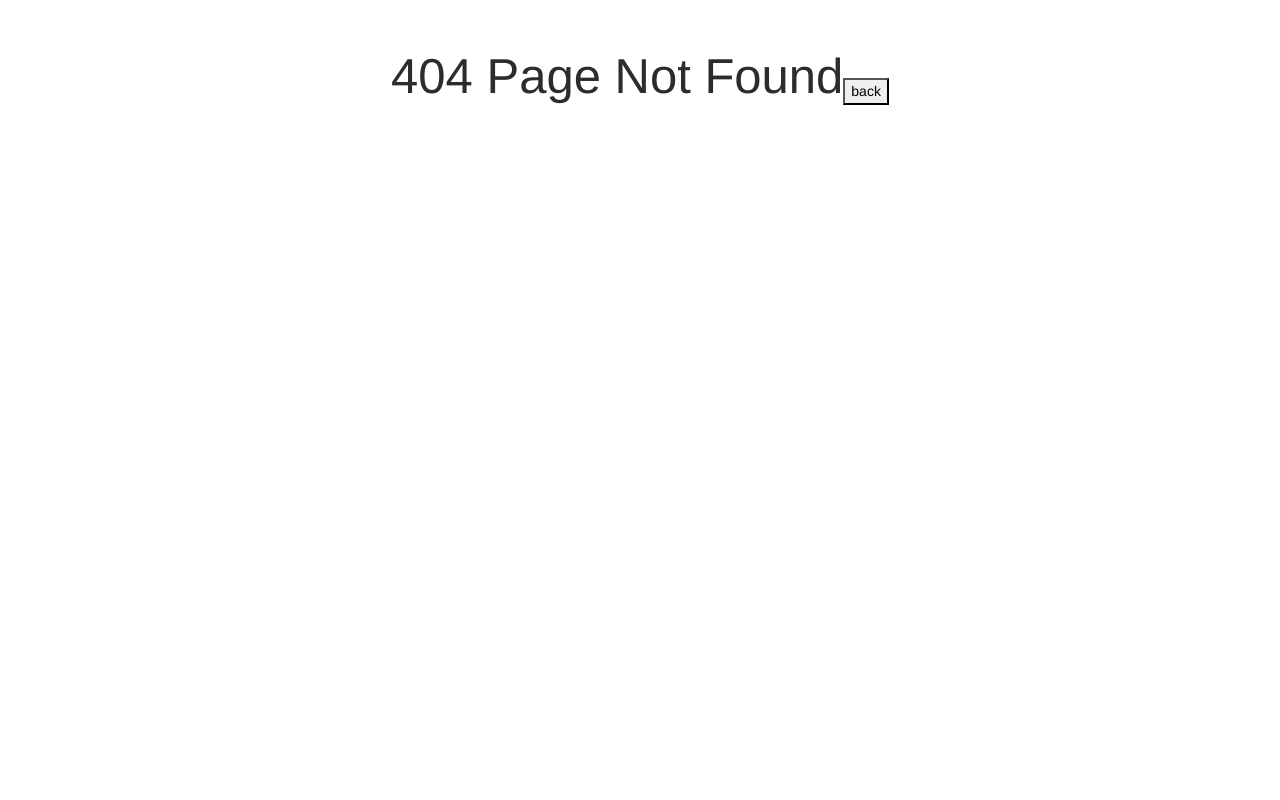
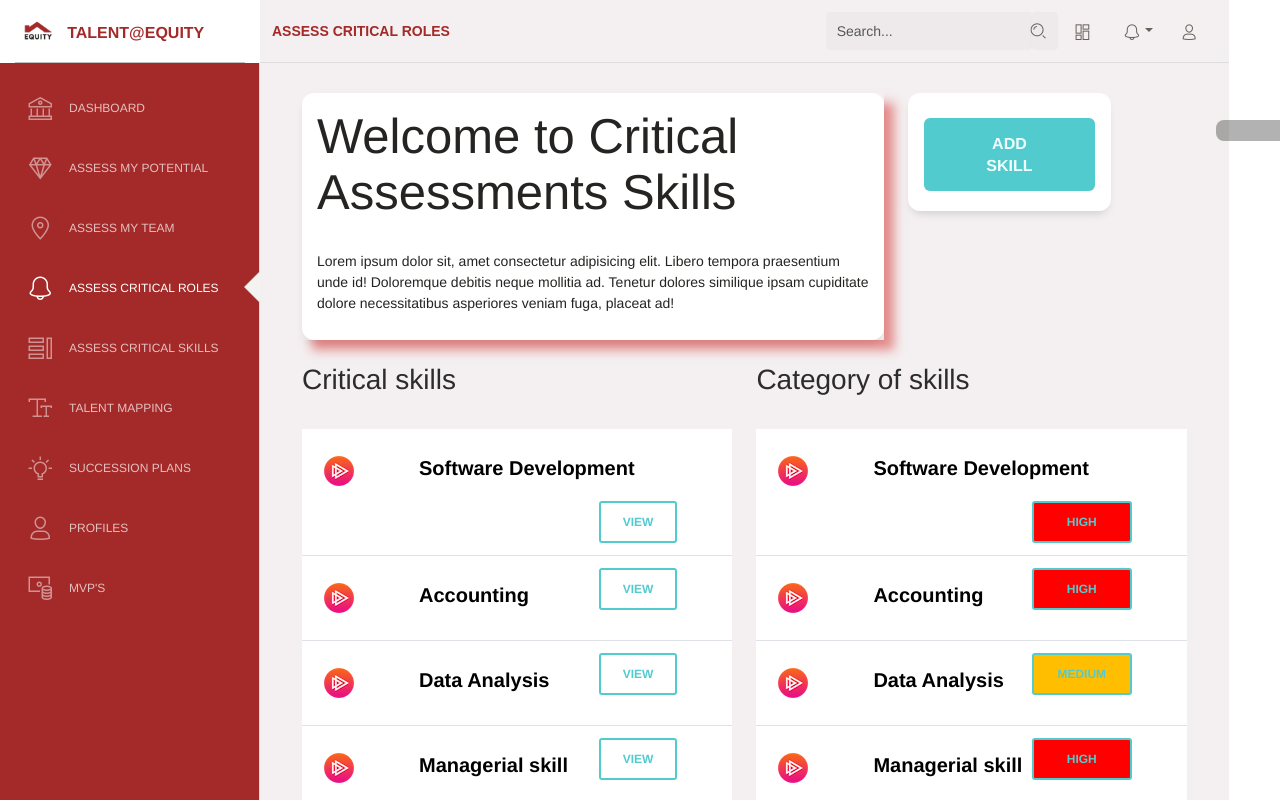
Before and after one commit to muhiasamuel/TMIS, an Angular app: page /skills-view in a window 1280 px wide. Before the commit this address had no page. Shown: the top 800 px of the page. Built offline with nearby package versions, Linux system fonts and the light colour scheme.

Commit message:
critical skills

```diff
--- a/src/app/app-routing.module.ts
+++ b/src/app/app-routing.module.ts
@@ -18,6 +18,7 @@ import { ErrorPageComponent } from './pages/error-page/error-page.component';
 import { UserAssessmentComponent } from './pages/user-assessment/user-assessment.component';
 import { AddPotentialDescriptorComponent } from './pages/add-potential-descriptor/add-potential-descriptor.component';
 import { AddAssessmentQuestionsComponent } from './pages/add-assessment-questions/add-assessment-questions.component';
+import { SkillsViewComponent } from './pages/skills-view/skills-view.component';
 
 
 const routes: Routes = [
@@ -44,6 +45,7 @@ const routes: Routes = [
       { path: 'mvps',      component: MvpsComponent },
       { path: 'user-assessment', component:UserAssessmentComponent},
       { path: 'add-attributes',      component: AddAssessmentQuestionsComponent },
+      { path: 'skills-view',      component: SkillsViewComponent},
   ]},
   {
     path: '**',
--- a/src/app/app.module.ts
+++ b/src/app/app.module.ts
@@ -51,6 +51,7 @@ import { AsyncPipe } from '@angular/common';
 import {provideNativeDateAdapter} from '@angular/material/core';
 import { ViewDialogComponent } from './pages/asess-my-team/components/view-dialog/view-dialog.component';
 import { MatTooltipModule } from '@angular/material/tooltip';
+import { SkillsViewComponent } from './pages/skills-view/skills-view.component';
 
 @NgModule({
   declarations: [
@@ -75,7 +76,8 @@ import { MatTooltipModule } from '@angular/material/tooltip';
     ErrorPageComponent,
     UserAssessmentComponent,
     AddAssessmentQuestionsComponent,
-    AddPotentialDescriptorComponent
+    AddPotentialDescriptorComponent,
+    SkillsViewComponent
 
   ],
   imports: [
--- /dev/null
+++ b/src/app/pages/skills-view/skills-view.component.html
@@ -0,0 +1,55 @@
+<div class="container">
+    <div class="row">
+      <div class="col-md-8">
+        <div class="card">
+            <div class="card-body skill-card">
+              <h1>Welcome to Critical Assessments Skills</h1>
+              <p>Lorem ipsum dolor sit, amet consectetur adipisicing elit. Libero tempora praesentium unde id! Doloremque debitis neque mollitia ad. Tenetur dolores similique ipsam cupiditate dolore necessitatibus asperiores veniam fuga, placeat ad!</p>
+            </div>
+          </div>
+      </div>
+      <div class="col-md-3">
+        <div class="card">
+            <div class="card-body text-center btn1">
+                <button type="button" class="btn btn-lg btn-primary" routerLink="/critical-roles-assessment" >Add Skill</button>
+            </div>
+          </div>
+      </div>
+    </div>
+    <div class="row">
+            <div class="col-md-6">
+                <h3>Critical skills</h3>
+                <table class="table">
+                    <tbody>
+                      <tr *ngFor="let skill of skills">
+                        <td>
+                            <img [src]="skill.Image" alt="">
+                            <span style="font-size: 20px; font-weight: bold; margin-left: 50px;">{{skill.skillName}}</span>
+                            <button type="button" class="btn btn-outline-primary float-end me-5">view</button>
+                        </td>
+                      </tr>
+                    </tbody>
+                  </table>
+            </div>
+            <div class="col-md-6">
+                <h3>Category of skills</h3>
+                <table class="table">
+                    <tbody>
+                      <tr *ngFor="let skill of skills">
+                        <td >
+                            <img [src]="skill.Image" alt="">
+                            <span style="font-size: 20px; font-weight: bold; margin-left: 50px;">{{skill.skillName}}</span>
+                            <button type="button" class="btn btn-outline-primary float-end me-5" [ngStyle]="{background: skill.critical=== 'high' ? 'red':skill.critical === 'medium' ? 'rgba(255, 191, 0, 1)': 'green'}" style="width: 100px;">{{skill.critical}}</button>
+                        </td>
+                      </tr>
+
+                    </tbody>
+                  </table>
+            </div>
+
+
+
+
+          </div>
+
+</div>
--- /dev/null
+++ b/src/app/pages/skills-view/skills-view.component.scss
@@ -0,0 +1,12 @@
+.btn1 button {
+color: azure;
+}
+
+.skill-card{
+    box-shadow: 10px 10px 10px rgba(214, 41, 41, 0.5);
+
+}
+
+table tr td{
+    height: 70px;
+}
--- /dev/null
+++ b/src/app/pages/skills-view/skills-view.component.ts
@@ -0,0 +1,23 @@
+import { Component } from '@angular/core';
+
+@Component({
+  selector: 'app-skills-view',
+  templateUrl: './skills-view.component.html',
+  styleUrl: './skills-view.component.scss'
+})
+export class SkillsViewComponent {
+
+
+  skills:any[]=[
+    {id:101, skillName: 'Software Development' ,critical:'high', Image:"/assets/logo.png"},
+    {id:102, skillName: 'Accounting', critical:'high', Image:"/assets/logo.png"},
+    {id:103, skillName: 'Data Analysis', critical:'medium', Image:"/assets/logo.png"},
+    {id:104, skillName: 'Managerial skill', critical:'high', Image:"/assets/logo.png"},
+    {id:105, skillName: 'Human resource', critical:'low', Image:"/assets/logo.png"},
+    {id:106, skillName: 'Customer services', critical:'low', Image:"/assets/logo.png"},
+    {id:107, skillName: 'Communication', critical:'high', Image:"/assets/logo.png"},
+    {id:108, skillName: 'Marketing', critical:'medium', Image:"/assets/logo.png"},
+    {id:109, skillName: 'Reading', critical:'low', Image:"/assets/logo.png"},
+  ]
+
+}
--- a/src/app/sidebar/sidebar/sidebar.component.ts
+++ b/src/app/sidebar/sidebar/sidebar.component.ts
@@ -12,7 +12,7 @@ export const ROUTES: RouteInfo[] = [
     { path: '/dashboard',     title: 'Dashboard',         icon:'nc-bank',       class: 'text-dark' },
     { path: '/assess-my-potential',         title: 'assess my Potential',             icon:'nc-diamond',    class: 'text-dark' },
     { path: '/assess-my-team',          title: 'Assess My Team',              icon:'nc-pin-3',      class: '' },
-    { path: '/critical-roles-assessment', title: 'Assess Critical Roles',     icon:'nc-bell-55',    class: '' },
+    { path: '/skills-view', title: 'Assess Critical Roles',     icon:'nc-bell-55',    class: '' },
     { path: '/critical-skills-assessment',         title: 'Assess Critical Skills',        icon:'nc-tile-56',    class: '' },
     { path: '/talent-mapping',    title: 'Talent Mapping',        icon:'nc-caps-small', class: '' },
     { path: '/succession-plan',    title: 'Succession Plans',        icon:'nc-bulb-63', class: '' },
```
Also changed, not shown: src/assets/logo.png (added), 1 other file (tests, documents, lock files or other folders).
